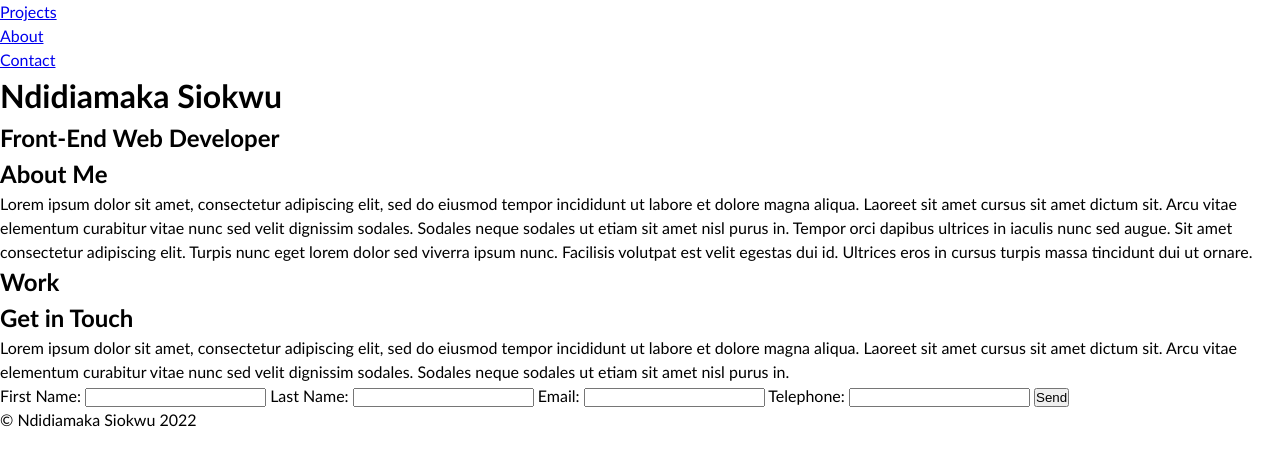
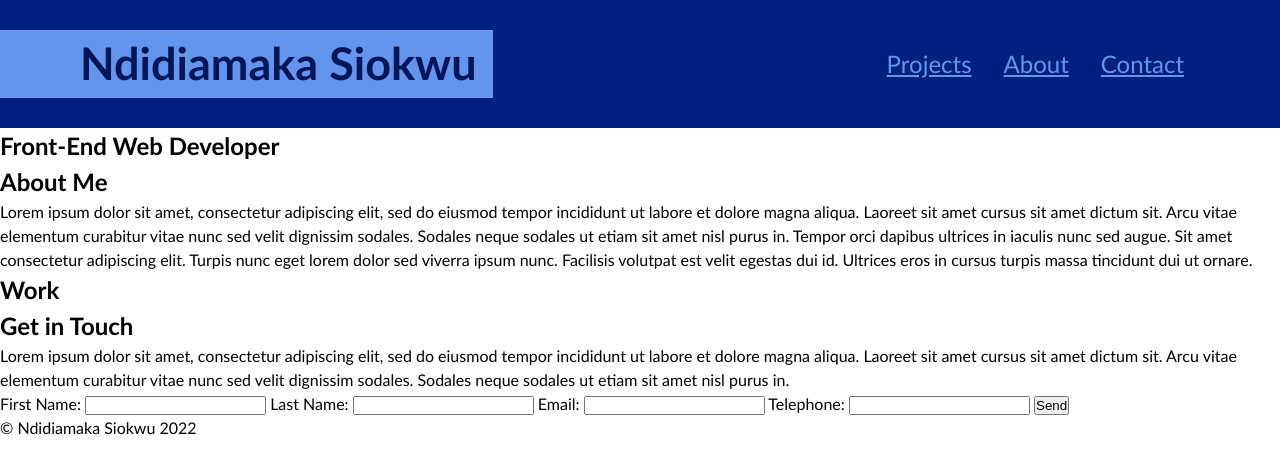
Before and after one commit to ladykays/portfolio, a plain HTML site: page index.html in a window 1280 px wide. Drawn offline with Linux system fonts and the light colour scheme.

Commit message:
add code tp header section

```diff
--- a/assets/css/style.css
+++ b/assets/css/style.css
@@ -23,3 +23,51 @@ h6 {
 p {
   margin: 0;
 }
+
+a {
+  text-decoration: none;
+}
+
+/* global styles */
+:root {
+  --darkblue: #002080;
+  --cornflowerblue: #6495ed;
+}
+
+/* header section */
+header, footer {
+  width: 100%;
+}
+.headerContainer{
+  height: 8rem;
+  background-color: var(--darkblue);
+  display: flex;
+  flex-direction: row;
+  justify-content: space-between;
+}
+ul {
+  list-style: none;
+  display: flex;
+  width: 100%;
+  justify-content: space-evenly;
+}
+h1#logo {
+ margin: auto 0;
+ background-color: var(--cornflowerblue);
+ padding: 0 1rem 0 5rem;
+ font-size: 45px;
+ color: #011759;
+}
+#menu {
+  margin: auto 0;
+  padding: 0 5rem 0 1rem;
+}
+.nav-link {
+  color: var(--cornflowerblue);
+  font-size: 24px;
+  padding: 1rem;
+  text-decoration: underline;
+}
+.nav-link:hover {
+  color: rgb(100, 148, 237, 0.6);
+}
--- a/index.html
+++ b/index.html
@@ -10,26 +10,27 @@
 </head>
 
 <body>
-  <!-- navigation -->
-  <nav>
-    <ul>
-      <li><a href="#">Projects</a></li>
-      <li><a href="#">About</a></li>
-      <li><a href="#">Contact</a></li>
-    </ul>
-  </nav>
-  <!-- main logo -->
-  <header class="">
-
-    <h1 class="">Ndidiamaka Siokwu</h1>
-
+  <!-- main logo / nav -->
+  <header>
+    <div class="headerContainer">
+      <h1 id="logo">Ndidiamaka Siokwu</h1>
+      <nav id="menu">
+        <ul class="header-nav">
+          <li><a href="#" class="nav-link">Projects</a></li>
+          <li><a href="#" class="nav-link">About</a></li>
+          <li><a href="#" class="nav-link">Contact</a></li>
+        </ul>
+      </nav>
+  </div>
   </header>
 
   <!-- hero banner -->
   <section class="hero-banner">
-    <div>
-      <h2>Front-End Web Developer</h2>
-    </div>
+
+      <div>
+        <h2 id="subtitle">Front-End Web Developer</h2>
+      </div>
+
   </section>
 
   <main class="page-wrapper">
```
